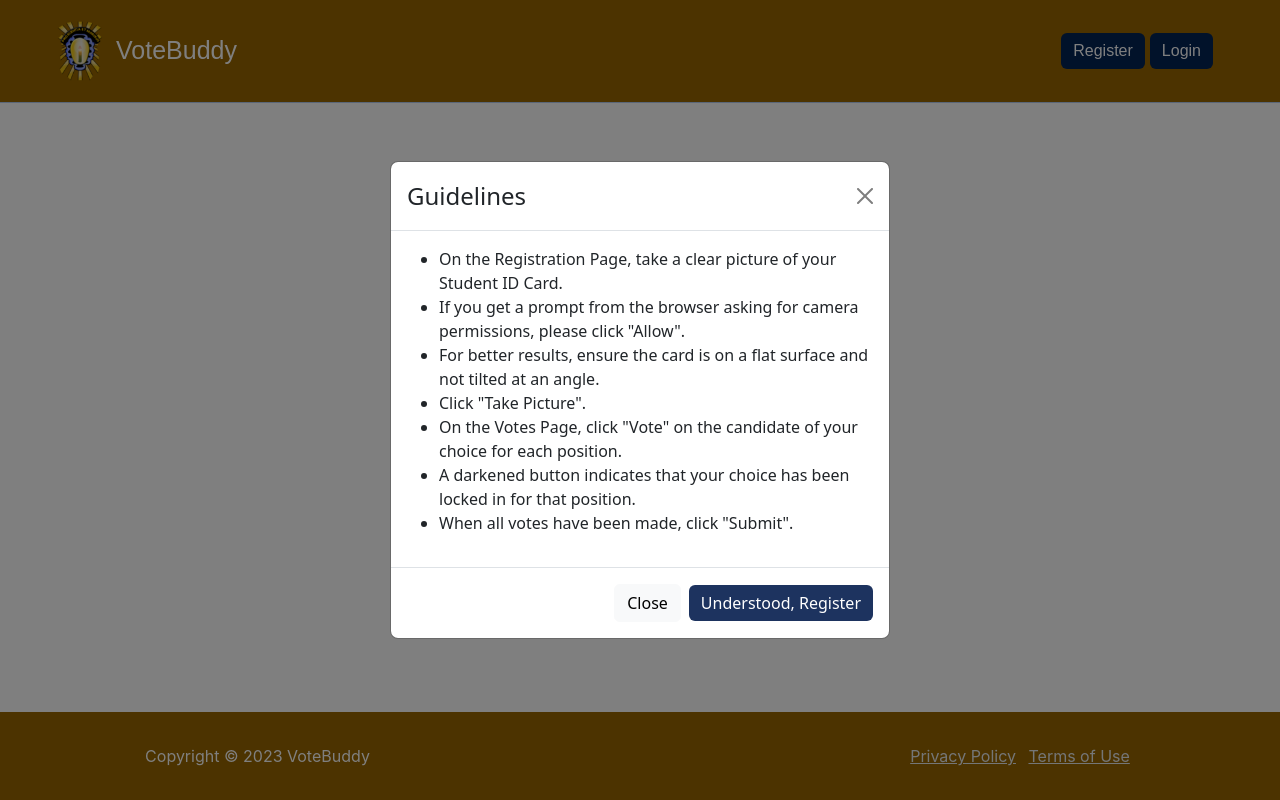
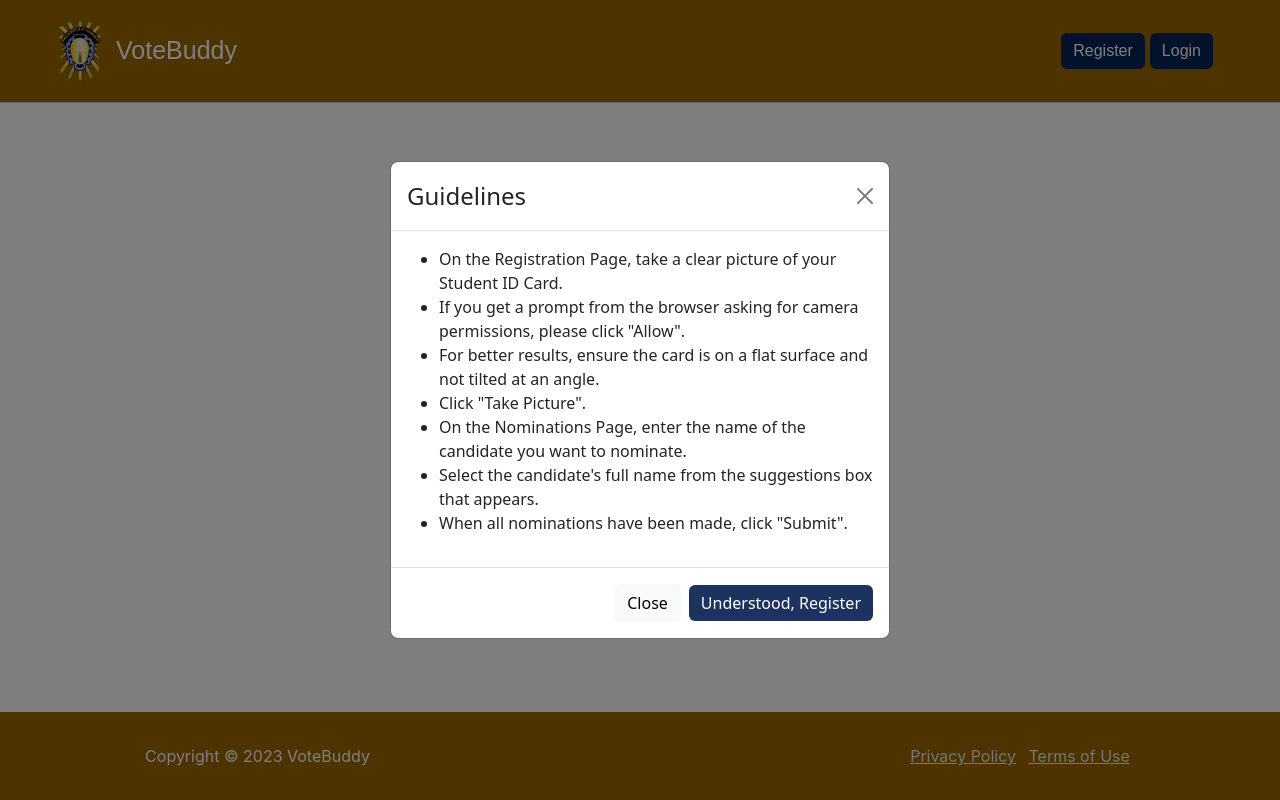
Before and after one commit to Frankenstein9585/VoteBuddy, a Flask app: page / in a window 1280 px wide, after a click on "Get Started". Run offline with Flask 3, Linux system fonts and the light colour scheme; parts of the project's set-up code (start-up, migrations or seed data) failed here and were passed over; some web fonts are replaced.

Commit message:
Edited the instructions

```diff
--- a/templates/index.html
+++ b/templates/index.html
@@ -100,9 +100,9 @@
                     <li>If you get a prompt from the browser asking for camera permissions, please click "Allow".</li>
                     <li>For better results, ensure the card is on a flat surface and not tilted at an angle.</li>
                     <li>Click "Take Picture".</li>
-                    <li>On the Votes Page, click &quot;Vote&quot; on the candidate of your choice for each position.</li>
-                    <li>A darkened button indicates that your choice has been locked in for that position.</li>
-                    <li>When all votes have been made, click &quot;Submit&quot;.</li>
+                    <li>On the Nominations Page, enter the name of the candidate you want to nominate.</li>
+                    <li>Select the candidate's full name from the suggestions box that appears.</li>
+                    <li>When all nominations have been made, click &quot;Submit&quot;.</li>
                 </ul>
             </div>
             <div class="modal-footer"><button class="btn btn-light" type="button" data-bs-dismiss="modal">Close</button>
```
